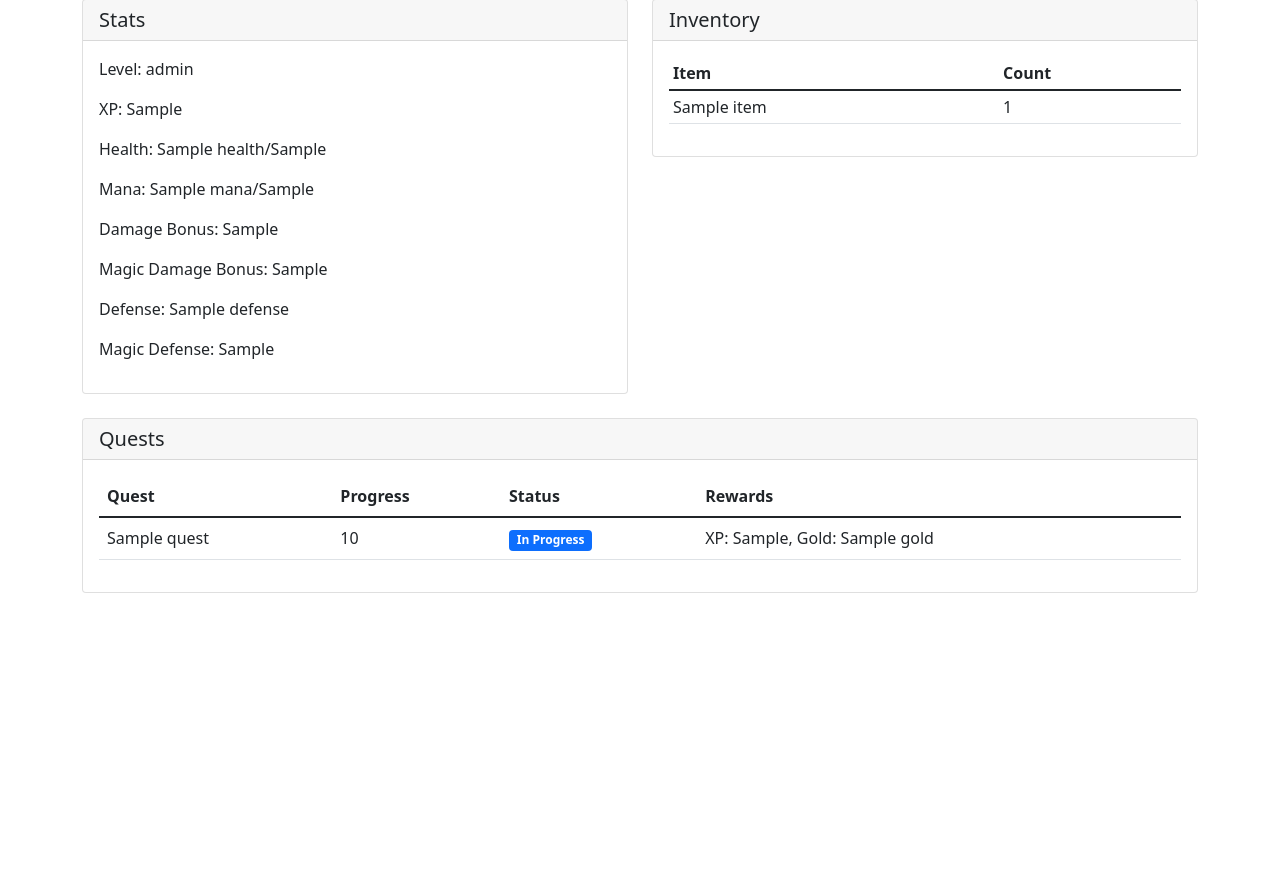
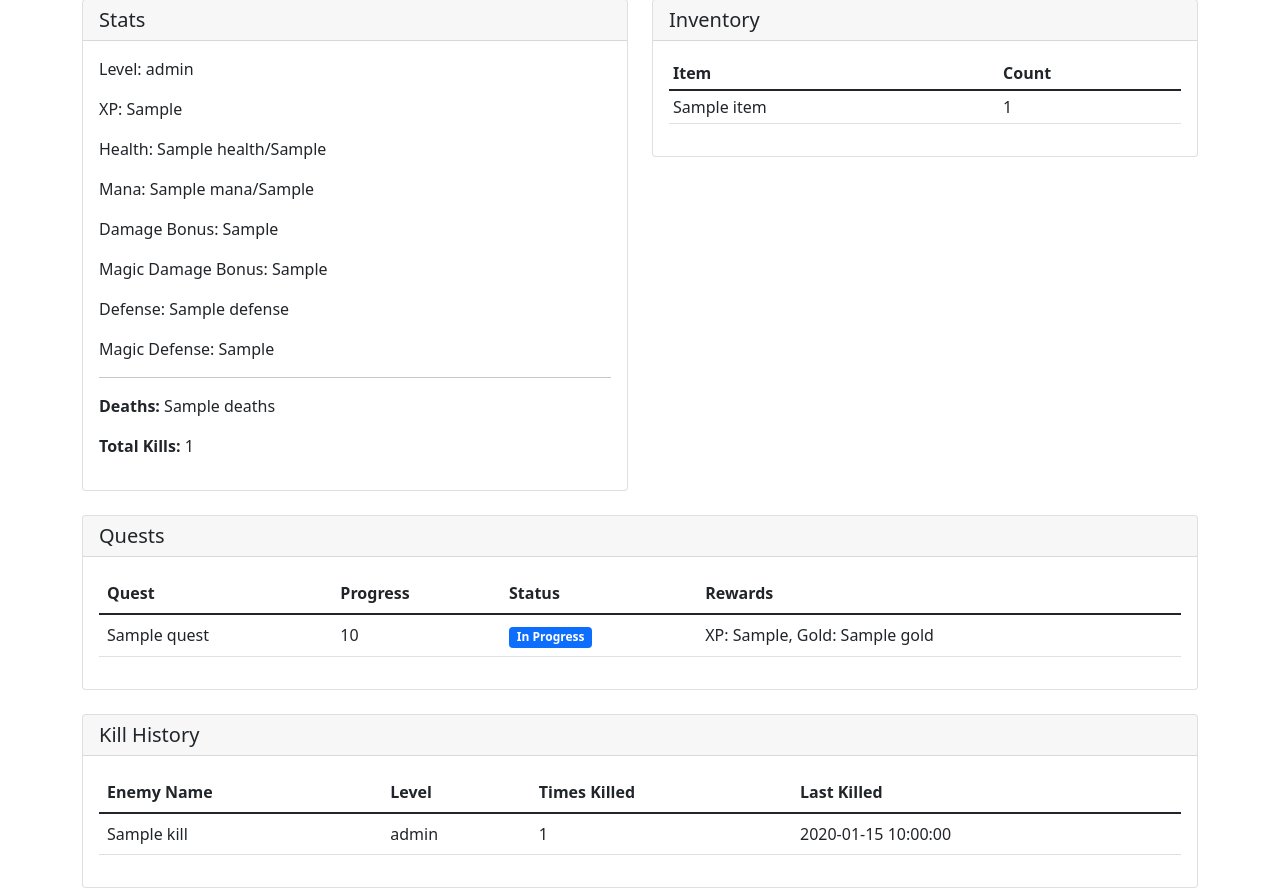
Before and after one commit to willowduster/willowbot, a Flask app: template webservice/templates/player_details.html in a window 1280 px wide. Shown: the part 143-1031 px from the top of the page. Before the commit the page ends 736 px from the top, so only its background shows below. Run offline with Flask 3, Linux system fonts and the light colour scheme; the template is opened without the code that fills it: most values are stand-ins (such as "Sample title", 1, 10 or a date in 2020).

Commit message:
Add death and kill tracking system with Flask app display

```diff
--- a/webservice/app.py
+++ b/webservice/app.py
@@ -98,11 +98,25 @@ def get_player_details(player_id):
         WHERE aq.player_id = ?
     ''', [player_id]).fetchall()
 
+    kills = db.execute('''
+        SELECT enemy_name, enemy_level, killed_at, COUNT(*) as count
+        FROM player_kills
+        WHERE player_id = ?
+        GROUP BY enemy_name, enemy_level
+        ORDER BY killed_at DESC
+    ''', [player_id]).fetchall()
+
+    total_kills = db.execute('''
+        SELECT COUNT(*) as total FROM player_kills WHERE player_id = ?
+    ''', [player_id]).fetchone()
+
     return render_template(
         'player_details.html',
         player=player,
         inventory=inventory,
-        quests=quests
+        quests=quests,
+        kills=kills,
+        total_kills=total_kills['total'] if total_kills else 0
     )
 
 @app.route('/api/items')
@@ -131,6 +145,7 @@ def reset_all_players():
         db = get_db()
 
         # Delete all player-related data
+        db.execute('DELETE FROM player_kills')
         db.execute('DELETE FROM active_quests')
         db.execute('DELETE FROM inventory')
         db.execute('DELETE FROM equipment')
--- a/webservice/templates/player_details.html
+++ b/webservice/templates/player_details.html
@@ -44,6 +44,9 @@
                         <p>Magic Damage Bonus: {{ player.magic_damage_bonus }}</p>
                         <p>Defense: {{ player.defense }}</p>
                         <p>Magic Defense: {{ player.magic_defense }}</p>
+                        <hr>
+                        <p><strong>Deaths:</strong> {{ player.deaths or 0 }}</p>
+                        <p><strong>Total Kills:</strong> {{ total_kills }}</p>
                     </div>
                 </div>
             </div>
@@ -116,6 +119,42 @@
                 </div>
             </div>
         </div>
+
+        <div class="row mt-4">
+            <div class="col-12">
+                <div class="card">
+                    <div class="card-header">
+                        <h5 class="card-title mb-0">Kill History</h5>
+                    </div>
+                    <div class="card-body">
+                        {% if kills %}
+                        <table class="table">
+                            <thead>
+                                <tr>
+                                    <th>Enemy Name</th>
+                                    <th>Level</th>
+                                    <th>Times Killed</th>
+                                    <th>Last Killed</th>
+                                </tr>
+                            </thead>
+                            <tbody>
+                                {% for kill in kills %}
+                                <tr>
+                                    <td>{{ kill.enemy_name }}</td>
+                                    <td>{{ kill.enemy_level }}</td>
+                                    <td>{{ kill.count }}</td>
+                                    <td>{{ kill.killed_at }}</td>
+                                </tr>
+                                {% endfor %}
+                            </tbody>
+                        </table>
+                        {% else %}
+                        <p class="text-muted">No kills recorded yet.</p>
+                        {% endif %}
+                    </div>
+                </div>
+            </div>
+        </div>
     </div>
 
     <script src="https://cdn.jsdelivr.net/npm/bootstrap@5.1.3/dist/js/bootstrap.bundle.min.js"></script>
--- a/webservice/templates/players.html
+++ b/webservice/templates/players.html
@@ -37,6 +37,7 @@
                     <th>XP</th>
                     <th>Health</th>
                     <th>Mana</th>
+                    <th>Deaths</th>
                     <th>Active Quests</th>
                     <th>Completed Quests</th>
                     <th>Actions</th>
@@ -51,6 +52,7 @@
                     <td>{{ player.xp }}</td>
                     <td>{{ player.health }}/{{ player.max_health }}</td>
                     <td>{{ player.mana }}/{{ player.max_mana }}</td>
+                    <td>{{ player.deaths or 0 }}</td>
                     <td>{{ player.active_quests }}</td>
                     <td>{{ player.completed_quests }}</td>
                     <td>
```
Also changed, not shown: src/bot.py (+14 -1 lines), src/commands/combat.py (+37 -16 lines).
